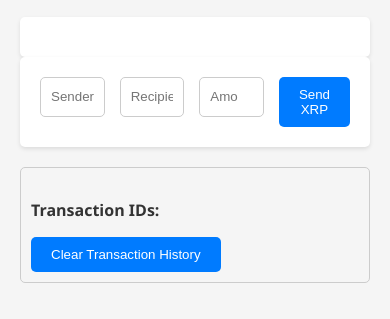
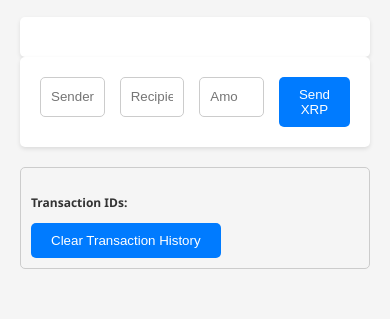
Before and after one commit to programmer22/xrpl-javascript, a website: page public/index.html in a window 390 px wide. Shown: the part 187-506 px from the top of the page. Drawn offline with Linux system fonts and the light colour scheme.

Commit message:
Made text in transaction-list smaller for mobile

```diff
--- a/public/index.html
+++ b/public/index.html
@@ -101,6 +101,12 @@
         .wallet-entry p {
             font-size: 12px; /* Adjust font size for smaller screens */
         }
+
+        @media (max-width: 768px) {
+            .transaction-list {
+                font-size: 12px;
+            }
+
     }
 
     </style>
@@ -140,7 +146,6 @@
                 <li><strong>Transaction ${index + 1}:</strong> ${id}</li>
             `).join('');
         }
-
 
         displayTransactionIds(); // Call the function to display transaction IDs on page load
 
```
